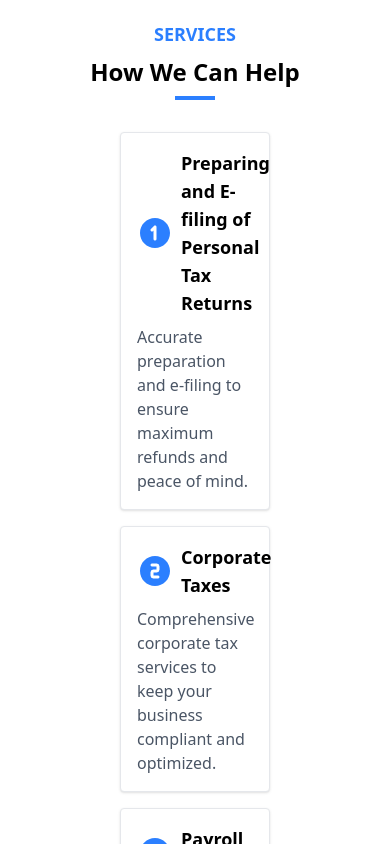
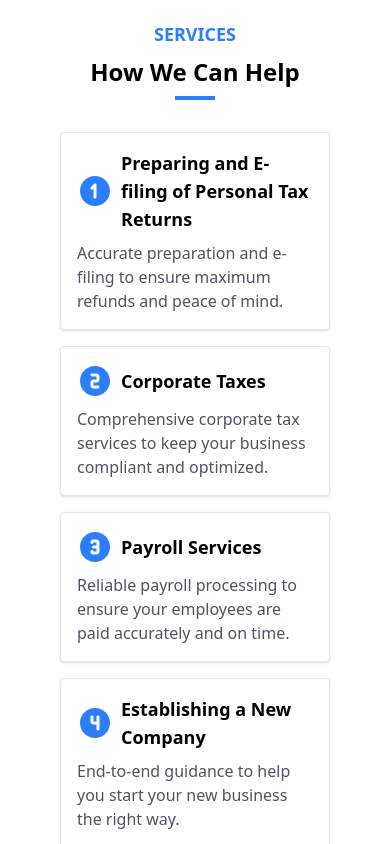
Before and after one commit to Hairum-Qureshi/sa-and-qureshi-accounting-website, a React (Vite) app in the folder apps/frontend/: page / in a window 390 px wide. Shown: the part 1160-2004 px from the top of the page. Built offline with nearby package versions, Linux system fonts and the light colour scheme.

Commit message:
adjusted vertical margins on mobile view

```diff
--- a/apps/frontend/src/components/Services.tsx
+++ b/apps/frontend/src/components/Services.tsx
@@ -69,7 +69,7 @@ export default function Services() {
       </h3>
       <h1 className="text-2xl font-bold text-center mt-2">How We Can Help</h1>
       <div className="w-10 h-1 bg-blue-500 mx-auto mt-2" />
-      <div className="grid grid-cols-1 md:grid-cols-2 lg:grid-cols-4 gap-4 mt-8 mx-30">
+      <div className="grid grid-cols-1 md:grid-cols-2 lg:grid-cols-4 gap-4 mt-8 lg:mx-30 mx-15">
         {services.map((service, index) => (
           <div
             key={index}
```
